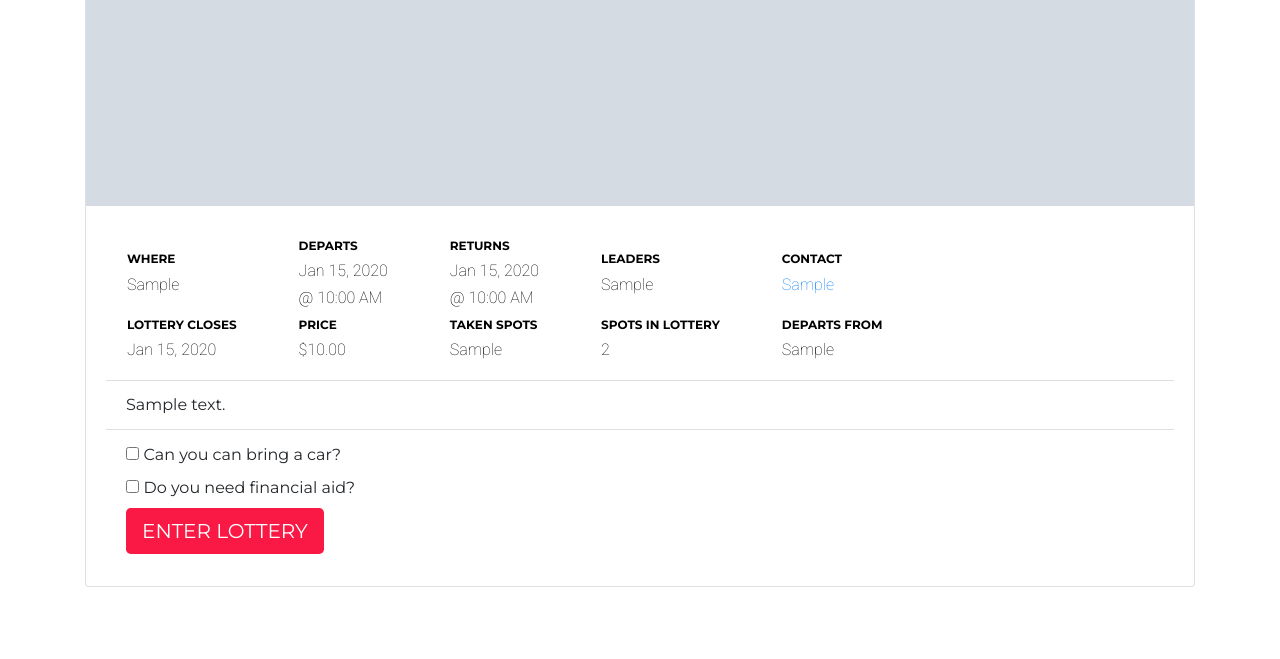
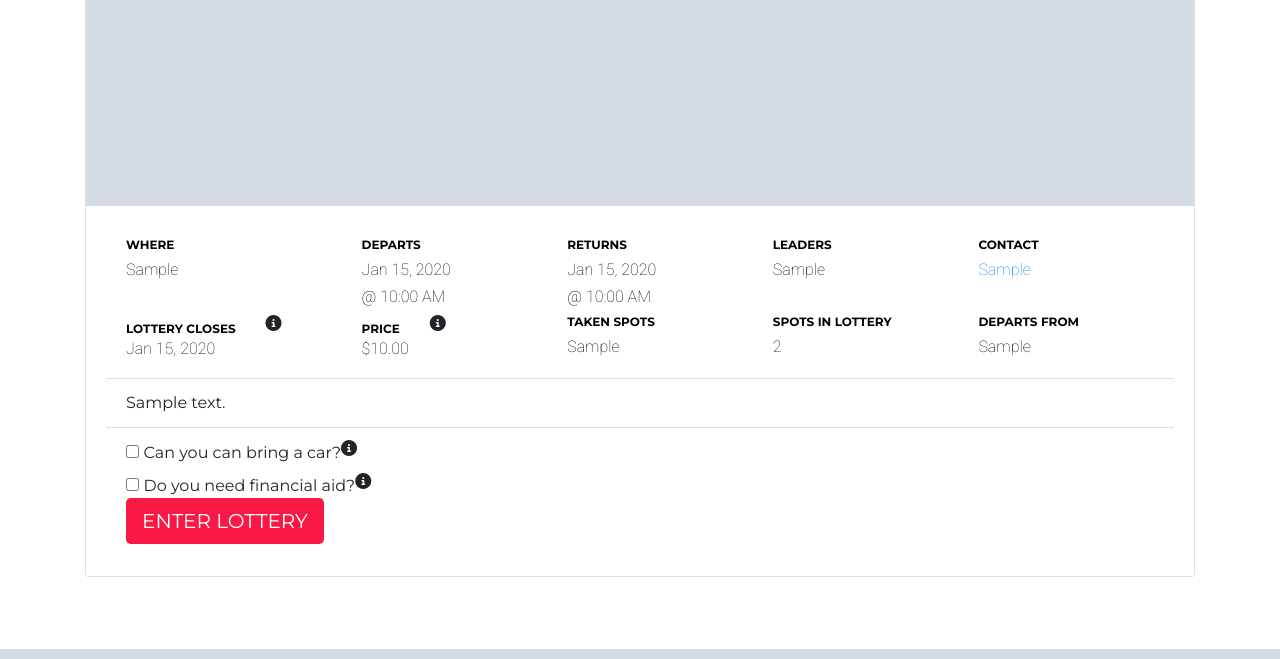
Before and after one commit to fullstackatbrown/project-brown-outing-club, a Flask app: template templates/trip.html in a window 1280 px wide. Shown: the part 794-1453 px from the top of the page. Run offline with Flask 2, Linux system fonts and the light colour scheme; tables that the repository leaves empty hold one stand-in row (values such as "Sample post"); the template is opened without the code that fills it: values that come from a table or form of the project are taken from there, most other values are stand-ins (such as "Sample title", 1, 10 or a date in 2020); grey boxes marked "Sample" are stand-in pictures; some libraries are stand-ins or nearby versions.

Commit message:
individual trips page now laid out w/ CSS grid + tooltippy stuff added

```diff
--- a/static/css/singletrip.css
+++ b/static/css/singletrip.css
@@ -8,20 +8,28 @@ body {
   background-color: var(--boc-1);
 }
 
-.navbar, .nav-link {
-    font-family: 'Montserrat', sans-serif;
+.navbar,
+.nav-link {
+  font-family: "Montserrat", sans-serif;
   font-weight: 500;
 }
 
 .form-message {
-    font-family: 'Montserrat', sans-serif;
+  font-family: "Montserrat", sans-serif;
   font-weight: 400;
 }
 
+.same-line {
+  display: inline;
+}
+.icon-small {
+  display: inline;
+  position: absolute;
+}
 
 .card-title {
   text-align: center;
-    font-family: 'Montserrat', serif;
+  font-family: "Montserrat", serif;
   font-size: 24px;
   font-weight: 900;
   padding-top: 20px;
@@ -30,26 +38,24 @@ body {
 }
 
 .card-text {
-    font-family: 'Montserrat', sans-serif;
+  font-family: "Montserrat", sans-serif;
   font-weight: 400;
 }
-
 
 .lottery-button {
   background-color: var(--boc-3);
   border: none;
-    font-family: 'Montserrat', sans-serif;
+  font-family: "Montserrat", sans-serif;
 }
 
 .lottery-button:hover {
   background-color: var(--boc-2);
 }
 
-
 .content-label {
   text-decoration: none;
   font-weight: 700 !important;
-    font-family: 'Montserrat', sans-serif;
+  font-family: "Montserrat", sans-serif;
   font-size: 12px;
   color: black;
   padding-left: 30px;
@@ -58,7 +64,7 @@ body {
 
 .content {
   text-decoration: none;
-    font-family: 'Roboto', sans-serif;
+  font-family: "Roboto", sans-serif;
   font-size: 16px;
   font-weight: 200;
   color: black;
@@ -66,14 +72,19 @@ body {
   padding-right: 30px;
 }
 
-
 .first-collumn {
   padding-left: 0px;
 }
 
-
 .lottery-info {
-    font-family: 'Montserrat', sans-serif;
+  font-family: "Montserrat", sans-serif;
   font-size: 16px;
   font-weight: 700;
 }
+
+#trip-info {
+  display: grid;
+  grid-template-rows: repeat(2, 0.4fr);
+  grid-template-columns: repeat(5, 1fr);
+  align-items: start;
+}
--- a/templates/trip.html
+++ b/templates/trip.html
@@ -1,45 +1,75 @@
-<!doctype HTML>
+<!DOCTYPE html>
 <html lang="en">
-
   <head>
     <!-- Stuff not to worry about, for setup -->
-    <meta charset="utf-8">
-    <meta name="viewport" content="width=device-width, initial-scale=1, shrink-to-fit=no">
+    <meta charset="utf-8" />
+    <meta
+      name="viewport"
+      content="width=device-width, initial-scale=1, shrink-to-fit=no"
+    />
 
     <!-- Bootstrap imports -->
-    <link rel="stylesheet" href="https://stackpath.bootstrapcdn.com/bootstrap/4.5.0/css/bootstrap.min.css"
-        integrity="sha384-9aIt2nRpC12Uk9gS9baDl411NQApFmC26EwAOH8WgZl5MYYxFfc+NcPb1dKGj7Sk" crossorigin="anonymous">
-
+    <link
+      rel="stylesheet"
+      href="https://stackpath.bootstrapcdn.com/bootstrap/4.5.0/css/bootstrap.min.css"
+      integrity="sha384-9aIt2nRpC12Uk9gS9baDl411NQApFmC26EwAOH8WgZl5MYYxFfc+NcPb1dKGj7Sk"
+      crossorigin="anonymous"
+    />
 
     <!-- Fonts -->
     <link
       href="https://fonts.googleapis.com/css2?family=Lato:ital,wght@0,100;0,300;0,400;0,700;0,900;1,100;1,300;1,400;1,700;1,900&family=Open+Sans:ital,wght@0,300;0,400;0,600;0,700;0,800;1,300;1,400;1,600;1,700;1,800&family=Roboto:ital,wght@0,100;0,300;0,400;0,500;0,700;0,900;1,100;1,300;1,400;1,500;1,700;1,900&display=swap"
-        rel="stylesheet">
+      rel="stylesheet"
+    />
 
-        <link href="https://fonts.googleapis.com/css2?family=Montserrat:wght@400;500;600;700;800&display=swap" rel="stylesheet">
-        <script src="https://kit.fontawesome.com/133550c3d7.js" crossorigin="anonymous"></script>
+    <link
+      href="https://fonts.googleapis.com/css2?family=Montserrat:wght@400;500;600;700;800&display=swap"
+      rel="stylesheet"
+    />
+    <script
+      src="https://kit.fontawesome.com/133550c3d7.js"
+      crossorigin="anonymous"
+    ></script>
 
-        <link rel="stylesheet" href="{{ url_for('static', filename='css/singletrip.css') }}">
-
+    <link
+      rel="stylesheet"
+      href="{{ url_for('static', filename='css/singletrip.css') }}"
+    />
   </head>
 
   <body>
     <header>
       <nav class="navbar navbar-expand-lg navbar-dark fixed-top" id="main-nav">
-            <button class="navbar-toggler" type="button" data-toggle="collapse" data-target="#navbarResponsive"
-                aria-expanded="false" aria-label="Toggle navigation">
+        <button
+          class="navbar-toggler"
+          type="button"
+          data-toggle="collapse"
+          data-target="#navbarResponsive"
+          aria-expanded="false"
+          aria-label="Toggle navigation"
+        >
           <span class="navbar-toggler-icon"></span>
         </button>
-            <a class="navbar-brand js-scroll-trigger" href="{{ url_for('dashboard') }}">Brown Outing Club</a>
+        <a
+          class="navbar-brand js-scroll-trigger"
+          href="{{ url_for('dashboard') }}"
+          >Brown Outing Club</a
+        >
         <div class="collapse navbar-collapse" id="navbarResponsive">
           <ul class="navbar-nav ml-auto">
             <li class="nav-item">
-                        <a class="nav-link js-scroll-trigger" href="{{ url_for('dashboard') }}">
- See All Trips</a>
+              <a
+                class="nav-link js-scroll-trigger"
+                href="{{ url_for('dashboard') }}"
+              >
+                See All Trips</a
+              >
             </li>
             {% if is_admin %}
             <li class="nav-item">
-                        <a class="nav-link js-scroll-trigger" href="/admin" id="admin">Admin</a>
+              <a class="nav-link js-scroll-trigger" href="/admin" id="admin"
+                >Admin</a
+              >
             </li>
             {% endif %}
           </ul>
@@ -49,106 +79,107 @@
     <div class="container">
       <div class="row">
         <div class="col-lg-12 col-md-12 col-12 col-sm-12 mx-auto">
-                <br><br><br>
+          <br /><br /><br />
           <div class="card">
             <ul class="list-group list-group-flush">
               <li class="list-group-item trip-title-boxe">
                 <h5 class="card-title">{{ trip.name }}</h5>
               </li>
             </ul>
-                    <img class="card-img-top" alt="Image of trip." src="{{ trip.image }}">
+            <img
+              class="card-img-top"
+              alt="Image of trip."
+              src="{{ trip.image }}"
+            />
             <div class="card-body" id="trip-card-text">
               <ul class="list-group list-group-flush">
-                            <li class="list-group-item">
-                                <table class="trip-table">
-                                    <tr>
-                                        <td class="trip-details">
+                <li id="trip-info" class="list-group-item">
+                  <div class ="info-cont">
                     <h6 class="content-label first-collumn">WHERE</h6>
-                                            <h6 class="content first-collumn">{{ trip.destination }}</h6>
-                                        </td>
-                                        <td class="trip-details">
+                    <h6 class="content first-collumn">
+                      {{ trip.destination }}
+                    </h6>
+                  </div>
+
+                  <div class = "info-cont">
                     <h6 class="content-label">DEPARTS</h6>
-                                            <h6 class="content">{{ trip['departure_date'].strftime('%b %d, %Y') }}</h6>
                     <h6 class="content">
-                                                {% if trip['departure_time'] is not none %}
-                                                @ {{ trip['departure_time'].strftime("%_I:%M %p") }}
-                                                {% endif %}</h6>
-                                        </td>
+                      {{ trip['departure_date'].strftime('%b %d, %Y') }}
+                    </h6>
+                    <h6 class="content">
+                      {% if trip['departure_time'] is not none %} @ {{
+                      trip['departure_time'].strftime("%_I:%M %p") }} {% endif
+                      %}
+                    </h6>
+                  </div>
 
-                                        <td class="trip-details">
+                  <div class = "info-cont">
                     <h6 class="content-label">RETURNS</h6>
-                                            <h6 class="content">{{ trip['return_date'].strftime('%b %d, %Y') }}</h6>
                     <h6 class="content">
-                                                {% if trip['return_time'] is not none %}
-                                                @ {{ trip['return_time'].strftime("%_I:%M %p") }}
-                                                {% endif %} </h6>
-                                        </td>
+                      {{ trip['return_date'].strftime('%b %d, %Y') }}
+                    </h6>
+                    <h6 class="content">
+                      {% if trip['return_time'] is not none %} @ {{
+                      trip['return_time'].strftime("%_I:%M %p") }} {% endif %}
+                    </h6>
+                  </div>
 
-                                        <td class="trip-details">
+                  <div class = "info-cont">
                     <h6 class="content-label">LEADERS</h6>
-                                            <h6 class="content">
-                                                {{ trip['boc_leaders']}}
+                    <h6 class="content">{{ trip['boc_leaders']}}</h6>
+                  </div>
 
-                                            </h6>
-                                        </td>
-
-
-                                        <td class="trip-details">
+                  <div class = "info-cont">
                     <h6 class="content-label">CONTACT</h6>
                     <h6 class="content">
-                                                <a class="contact-info"
-                                                    href="mailto:{{trip['contact']}}subject:{{trip.name}}">{{ trip.contact }}</a>
+                      <a
+                        class="contact-info"
+                        href="mailto:{{trip['contact']}}subject:{{trip.name}}"
+                        >{{ trip.contact }}</a
+                      >
                     </h6>
-                                        </td>
-                                    </tr>
-                                    <tr>
-                                        <td class="trip-lottery">
-                                            <h6 class="content-label first-collumn">
-                                                LOTTERY CLOSES
+                  </div >
+                  <div class = "info-cont">
+                    <h6 class="content-label first-collumn same-line">LOTTERY CLOSES</h6>
+                    <i
+                    class="fas fa-info-circle icon-small"
+                    data-toggle="tooltip"
+                    data-placement="right"
+                    title="All lotteries close at 11:59 pm ET."
+                  ></i>
+                    <h6 class="content first-collumn">
+                      {{ trip['signup_deadline'].strftime('%b %d, %Y') }}
                     </h6>
-                                            <h6 class="content first-collumn">{{ trip['signup_deadline'].strftime('%b %d, %Y') }}</h6>
-                                        </td>
-                                        <td class="trip-lottery">
-
-                                            <h6 class="content-label" data-toggle="tooltip" data-placement="right" title="The BOC offers financial aid on all trips, no questions asked!">PRICE</h6>
+                  </div>
+                  <div class = "info-cont">
+                    <h6 class="content-label same-line">PRICE</h6>
+                    <i
+                      class="fas fa-info-circle icon-small"
+                      data-toggle="tooltip"
+                      data-placement="right"
+                      title="The BOC offers financial aid on all trips, no questions asked!"
+                    ></i>
                     <h6 class="content">
-                                                {% if trip['price'] is not none or trip['price']==0 %}
-                                                ${{ trip['price'] }}
-                                                {% else %}
-                                                FREE
-                                                {% endif %}</h6>
-                                        </td>
-                                        <td class="trip-lottery">
-                                            <h6 class="content-label">
-                                                TAKEN SPOTS
+                      {% if trip['price'] is not none or trip['price']==0 %} ${{
+                      trip['price'] }} {% else %} FREE {% endif %}
                     </h6>
+                  </div>
+                  <div class = "info-cont">
+                    <h6 class="content-label">TAKEN SPOTS</h6>
+                    <h6 class="content">{{taken_spots}}</h6>
+                  </div>
+                  <div class = "info-cont">
+                    <h6 class="content-label">SPOTS IN LOTTERY</h6>
                     <h6 class="content">
-                                                {{taken_spots}}
+                      {% if trip['car_cap'] is not none%} {{trip.car_cap +
+                      trip.noncar_cap}} {% else %} {{trip.noncar_cap}} {% endif
+                      %}
                     </h6>
-                                        </td>
-                                        <td class="trip-lottery">
-                                            <h6 class="content-label">
-                                                SPOTS IN LOTTERY
-                                            </h6>
-                                            <h6 class="content">
-                                                {% if trip['car_cap'] is not none%}
-                                                {{trip.car_cap + trip.noncar_cap}}
-                                                {% else %}
-                                                {{trip.noncar_cap}}
-                                                {% endif %}
-                                            </h6>
-                                        </td>
-
-                                        <td class="trip-lottery">
-                                            <h6 class="content-label">
-                                                DEPARTS FROM
-                                            </h6>
-                                            <h6 class="content">
-                                                {{ trip.departure_location }}
-                                            </h6>
-                                        </td>
-                                    </tr>
-                                </table>
+                  </div>
+                  <div class = "info-cont">
+                    <h6 class="content-label">DEPARTS FROM</h6>
+                    <h6 class="content">{{ trip.departure_location }}</h6>
+                  </div>
                 </li>
                 <li class="list-group-item">
                   <p class="card-text">{{ trip.description }}</p>
@@ -165,46 +196,89 @@
                                     {% endif %} </h2>
                                 -->
                   {% if signed_up %}
-                                    <form action="{{ url_for('lotterywithdraw', id=trip['id']) }}" method="post" onsubmit="return confirm('Are you sure you want to leave the lottery?');">
-                                        <button type="submit" class="btn btn-secondary btn-lg lottery-button">Remove from
-                                            lottery</button>
+                  <form
+                    action="{{ url_for('lotterywithdraw', id=trip['id']) }}"
+                    method="post"
+                    onsubmit="return confirm('Are you sure you want to leave the lottery?');"
+                  >
+                    <button
+                      type="submit"
+                      class="btn btn-secondary btn-lg lottery-button"
+                    >
+                      Remove from lottery
+                    </button>
                   </form>
                   {% else %}
-                                    <form action="{{ url_for('lotterysignup', id=trip['id']) }}" method="POST" onsubmit="return confirm('Are you sure you want to enter the lottery?');">
-                                        <input type="checkbox" id="car" name="car" value="True">
-                                        <label class = "form-message"for ="car">Can you can bring a car?</label>
+                  <form
+                    action="{{ url_for('lotterysignup', id=trip['id']) }}"
+                    method="POST"
+                    onsubmit="return confirm('Are you sure you want to enter the lottery?');"
+                  >
+                    <input type="checkbox" id="car" name="car" value="True" />
+                    <label class="form-message" for="car"
+                      >Can you can bring a car?</label
+                    >
+                    <i
+                    class="fas fa-info-circle icon-small"
+                    data-toggle="tooltip"
+                    data-placement="right"
+                    title="We run separate lotteries, one for those with cars and one for those without cars. We need a certain number of people with cars to drive the group there!"
+                  ></i>
 
-                                        <br>
-                                        <input type="checkbox" id="financial_aid" name="financial_aid" value="True">
-                                        <label class ="form-message" for ="financial_aid">Do you need financial aid?</label>
-                                        <br>
-                                        <button type="submit" class="btn btn-primary btn-lg lottery-button">ENTER LOTTERY</button>
+                    <br />
+                    <input
+                      type="checkbox"
+                      id="financial_aid"
+                      name="financial_aid"
+                      value="True"
+                    />
+                    <label class="form-message same-line" for="financial_aid"
+                      >Do you need financial aid? </label
+                    >
+                    <i
+                    class="fas fa-info-circle icon-small"
+                    data-toggle="tooltip"
+                    data-placement="right"
+                    title="The BOC offers financial aid on all trips, no questions asked!"
+                  ></i>
+                    <br />
+                    <button
+                      type="submit"
+                      class="btn btn-primary btn-lg lottery-button"
+                    >
+                      ENTER LOTTERY
+                    </button>
                   </form>
                   {% endif %}
                 </li>
               </ul>
             </div>
           </div>
-                <br><br><br>
+          <br /><br /><br />
         </div>
       </div>
     </div>
     <footer></footer>
     <!-- jQuery first, then Popper.js, then Bootstrap JS -->
-    <script src="https://code.jquery.com/jquery-3.5.1.slim.min.js"
+    <script
+      src="https://code.jquery.com/jquery-3.5.1.slim.min.js"
       integrity="sha384-DfXdz2htPH0lsSSs5nCTpuj/zy4C+OGpamoFVy38MVBnE+IbbVYUew+OrCXaRkfj"
-        crossorigin="anonymous"></script>
-    <script src="https://cdn.jsdelivr.net/npm/popper.js@1.16.0/dist/umd/popper.min.js"
+      crossorigin="anonymous"
+    ></script>
+    <script
+      src="https://cdn.jsdelivr.net/npm/popper.js@1.16.0/dist/umd/popper.min.js"
       integrity="sha384-Q6E9RHvbIyZFJoft+2mJbHaEWldlvI9IOYy5n3zV9zzTtmI3UksdQRVvoxMfooAo"
-        crossorigin="anonymous"></script>
-    <script src="https://stackpath.bootstrapcdn.com/bootstrap/4.5.0/js/bootstrap.min.js"
+      crossorigin="anonymous"
+    ></script>
+    <script
+      src="https://stackpath.bootstrapcdn.com/bootstrap/4.5.0/js/bootstrap.min.js"
       integrity="sha384-OgVRvuATP1z7JjHLkuOU7Xw704+h835Lr+6QL9UvYjZE3Ipu6Tp75j7Bh/kR0JKI"
-        crossorigin="anonymous"></script>
-        <script>$(function () {
-            $('[data-toggle="tooltip"]').tooltip()
-          })</script>
-
-
+      crossorigin="anonymous"
+    ></script>
+    <script>
+      $(function () {
+        $('[data-toggle="tooltip"]').tooltip();
+      });
+    </script>
   </body>
-
 </html>
```
Lines whose indentation alone changed are shown as unchanged.
